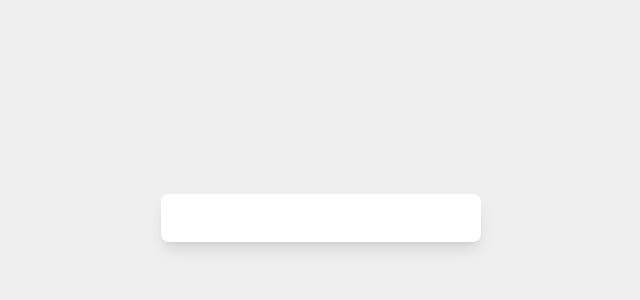
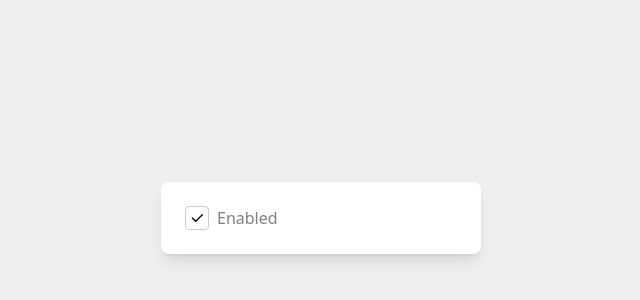
Before and after one commit to hellsgor/cats, a React (Vite) app: page / in a window 1280 px wide. Shown: the part 182-482 px from the top of the page, without its empty margins (319-959 px from the left). Built offline with nearby package versions, Linux system fonts and the light colour scheme.

Commit message:
Feat[App]: integrate Checkbox component with state management in App

```diff
--- a/src/App.tsx
+++ b/src/App.tsx
@@ -1,6 +1,18 @@
+import { useState } from "react";
 import "./App.css";
 import Card from "./components/Card";
+import Checkbox from "./components/Checkbox";
 
 export default function App() {
-  return <Card></Card>;
+  const [isEnabled, setIsEnabled] = useState<boolean>(true);
+
+  return (
+    <Card>
+      <Checkbox
+        text={"Enabled"}
+        checked={isEnabled}
+        onChange={() => setIsEnabled(!isEnabled)}
+      />
+    </Card>
+  );
 }
```
